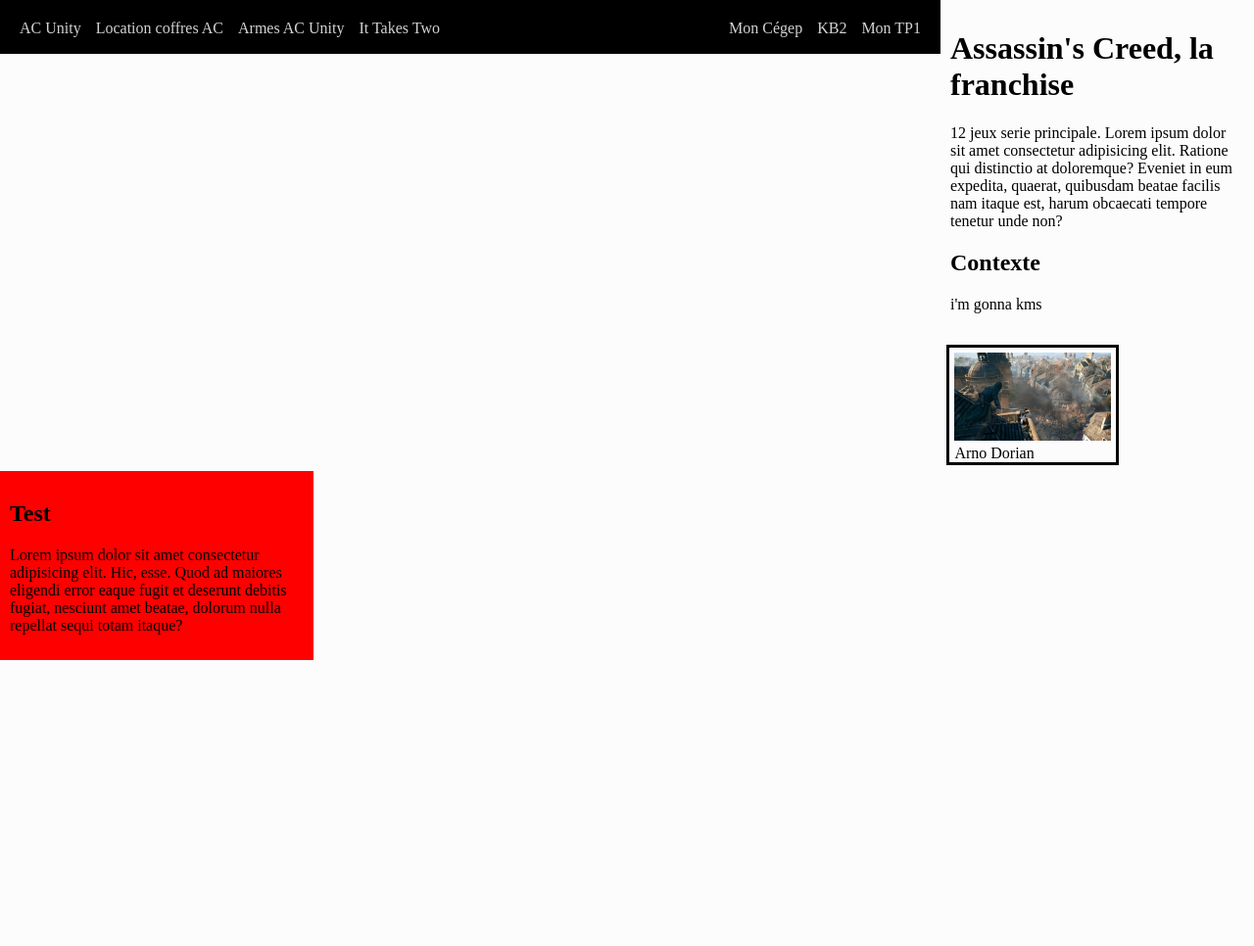
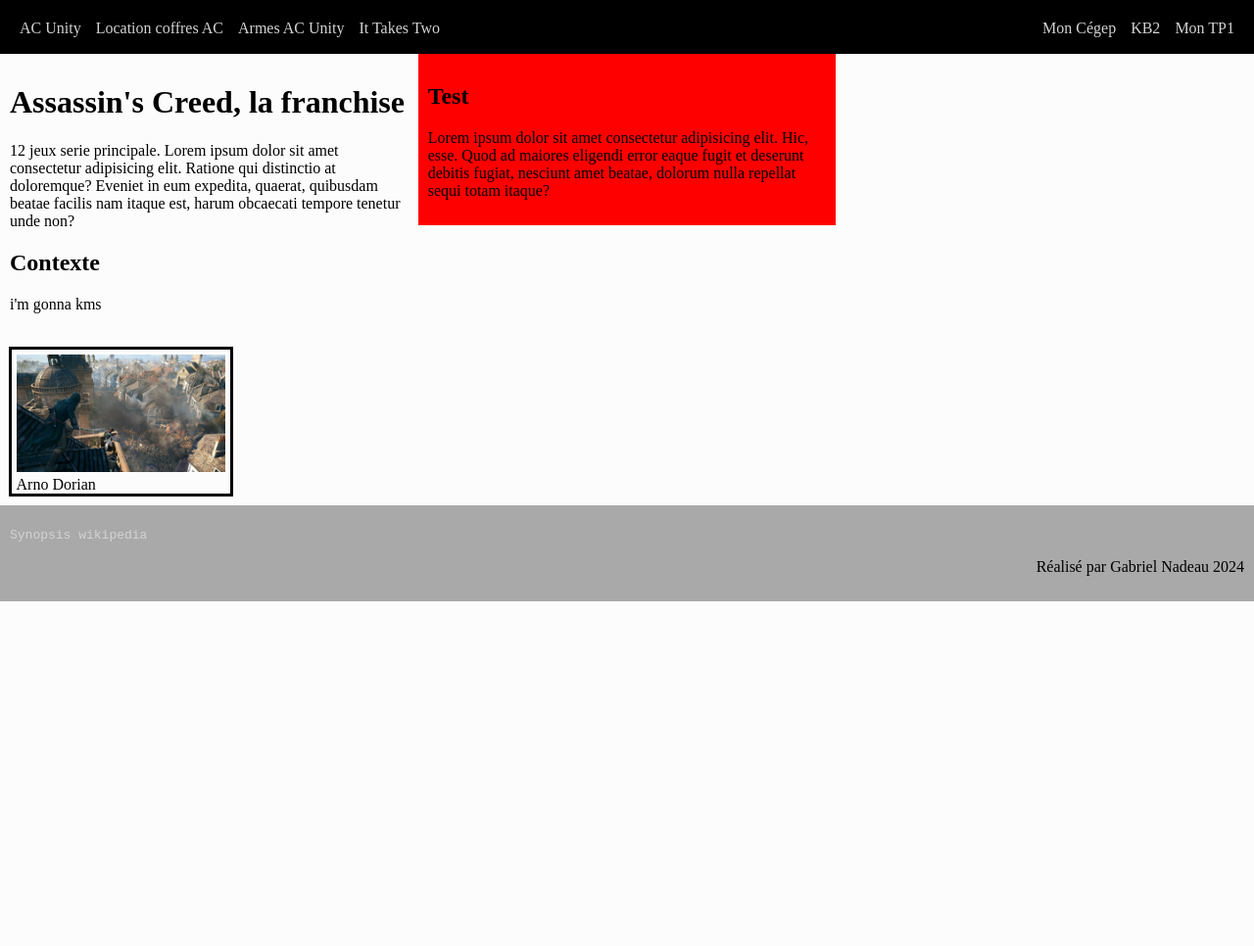
Before and after one commit to ChevreuilDiggo/TP2, a plain HTML site: page index.html in a window 1280 px wide. Shown: the top 966 px of the page at 98% size. After the commit the page ends 800 px from the top, so only its background shows below. Drawn offline with Linux system fonts and the light colour scheme.

Commit message:
fixed visual

```diff
--- a/css/style.css
+++ b/css/style.css
@@ -1,12 +1,12 @@
 .grid{
     display: grid;
-    grid-template-columns:1fr 1fr 1fr 1fr;
-    grid-template-rows:1fr 1fr 1fr 1fr;
+    grid-template-columns:1fr 1fr 1fr;
+    grid-template-rows:1fr;
 }
 header{
     background-color: black;
     color: lightgray;
-    grid-row: 1fr;
+    grid-row: 1;
     height: 35px;
     grid-row: 1;
     grid-column: 1 / 4;
```
